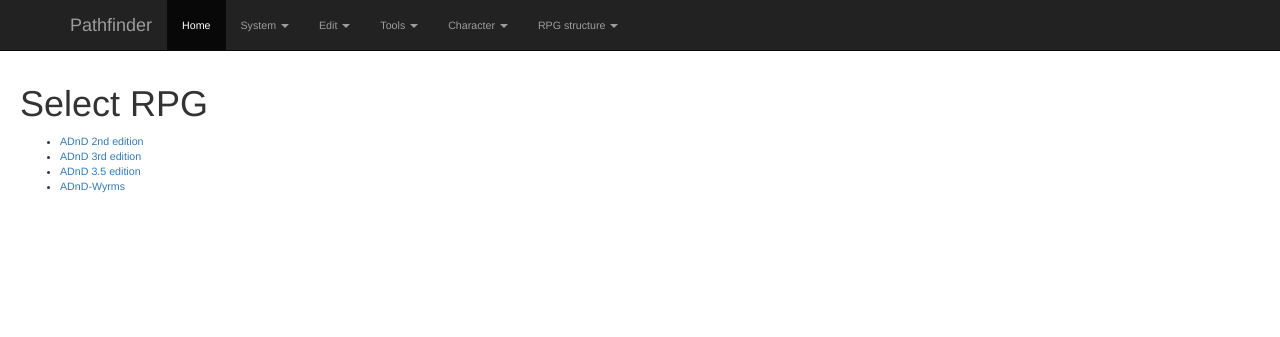
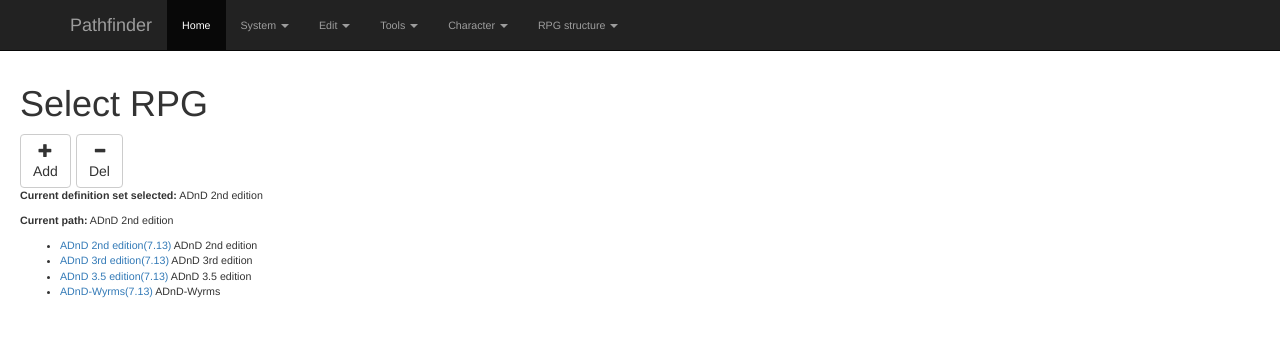
Before and after one commit to d2emon/pathfinder-helper, a Flask app: page /rpg in a window 1280 px wide. Shown: the top 337 px of the page. Run offline with Flask 2, Linux system fonts and the light colour scheme; some libraries are stand-ins or nearby versions.

Commit message:
RPG list first

```diff
--- /dev/null
+++ b/web/models.py
@@ -0,0 +1,60 @@
+#! /usr/bin/env python
+# -*- coding:utf-8 -*-
+
+class PlayerCharacter:
+    def __init__(self, id=0, name="Character"):
+        self.id = id
+        self.name = name
+        self.attributes = "10, 10, 10, 10, 10, 10"
+        self.HP = 8
+        self.AC = 10
+        self.saving_throw = "10, 10, 10"
+        self.hands = ["+12", "-"]
+        self.level = "2(1000xp)"
+
+    def prev(self):
+        if self.id > 1:
+            return self.id - 2
+        else:
+            return 0
+
+    def next(self):
+        if self.id < 6:
+            return self.id
+        else:
+            return 5
+
+    def link(self):
+        from flask.helpers import url_for
+        return url_for("charsheet", char_id=self.id)
+
+
+class RPG:
+    def __init__(self, id=0, name="RPG"):
+        self.id = id
+        self.name = name
+        self.version = "7.13"
+        self.path = self.name
+        self.website = ""
+
+    def link(self):
+        from flask.helpers import url_for
+        return url_for("select_rpg", rpg_id=self.id)
+
+
+pc = [
+    PlayerCharacter(1, "Char1"),
+    PlayerCharacter(2, "Char2"),
+    PlayerCharacter(3, "Char3"),
+    PlayerCharacter(4, "Char4"),
+    PlayerCharacter(5, "Char5"),
+    PlayerCharacter(6, "Char6"),
+    ]
+
+
+games = [
+    RPG(1, "ADnD 2nd edition"),
+    RPG(2, "ADnD 3rd edition"),
+    RPG(3, "ADnD 3.5 edition"),
+    RPG(4, "ADnD-Wyrms"),
+    ]
--- a/web/templates/rpg.html
+++ b/web/templates/rpg.html
@@ -1,10 +1,18 @@
 {% extends "rpa.html" %}
 {% block content %}
 <h1>Select RPG</h1>
+<div class="btn-toolbar" role="toolbar" aria-label="toolbar">
+  <button type="button" class="btn btn-default"><span class="glyphicon glyphicon-plus" aria-hidden="true"></span><br>Add</button>
+  <button type="button" class="btn btn-default"><span class="glyphicon glyphicon-minus" aria-hidden="true"></span><br>Del</button>
+</div>
+<div>
+  <p><strong>Current definition set selected:</strong> {{selected.name}}</p>
+  <p><strong>Current path:</strong> {{selected.path}}</p>
+</div>
 {% if games %}
 <ul>
   {% for rpg in games %}
-  <li><a href="{{ url_for('select_rpg', rpg_id=rpg.id) }}">{{rpg.name}}</a></li>
+  <li><a href="{{ rpg.link() }}">{{rpg.name}}({{rpg.version}})</a> {{rpg.path}} {{rpg.website}}</li>
   {% endfor %}
 </ul>
 {% else %}
--- a/web/views/__init__.py
+++ b/web/views/__init__.py
@@ -1,70 +1,13 @@
 #! /usr/bin/env python
 # -*- coding:utf-8 -*-
 from web import app
+from web.models import games, pc
 from flask import g, render_template, redirect
 from flask.helpers import url_for
 
 
 # from web.views.char import character, new_character, edit_character
 # from web.views.fraction import fraction, new_fraction, edit_fraction
-
-
-wilderness1 = [
-    {"id": 0, "title": "Пустынная", "chance": 5},
-    {"id": 1, "title": "Дикая", "chance": 8},
-    {"id": 2, "title": "Обитаемая", "chance": 10},
-    {"id": 3, "title": "Густонаселенная", "chance": 12},
-]
-
-class PlayerCharacter:
-    def __init__(self, id=0, name="Character"):
-        self.id = id
-        self.name = name
-        self.attributes = "10, 10, 10, 10, 10, 10"
-        self.HP = 8
-        self.AC = 10
-        self.saving_throw = "10, 10, 10"
-        self.hands = ["+12", "-"]
-        self.level = "2(1000xp)"
-
-    def prev(self):
-        if self.id > 1:
-            return self.id - 2
-        else:
-            return 0
-
-    def next(self):
-        if self.id < 6:
-            return self.id
-        else:
-            return 5
-
-    def link(self):
-        return url_for("charsheet", char_id=self.id)
-
-
-class RPG:
-    def __init__(self, id=0, name="RPG"):
-        self.id = id
-        self.name = name
-
-
-pc = [
-    PlayerCharacter(1, "Char1"),
-    PlayerCharacter(2, "Char2"),
-    PlayerCharacter(3, "Char3"),
-    PlayerCharacter(4, "Char4"),
-    PlayerCharacter(5, "Char5"),
-    PlayerCharacter(6, "Char6"),
-    ]
-
-
-games = [
-    RPG(1, "ADnD 2nd edition"),
-    RPG(2, "ADnD 3rd edition"),
-    RPG(3, "ADnD 3.5 edition"),
-    RPG(4, "ADnD-Wyrms"),
-    ]
 
 
 @app.route("/")
@@ -74,7 +17,6 @@
 
 @app.route("/char")
 def char_list():
-    global pc
     g.pc = pc
     selected = pc[0]
     return redirect(url_for("charsheet", char_id=selected.id))
@@ -85,7 +27,6 @@
     if char_id <= 0:
         return redirect(url_for("char_list"))
 
-    global pc
     g.pc = pc
     g.selected = pc[char_id - 1]
     return render_template("char.html")
@@ -93,8 +34,9 @@
 
 @app.route("/rpg")
 def rpg_list():
-    global games
-    return render_template("rpg.html", games=games)
+    rpg_id = 0
+
+    return render_template("rpg.html", games=games, selected=games[rpg_id])
 
 
 @app.route("/rpg/<int:rpg_id>")
@@ -102,6 +44,5 @@
     if rpg_id <= 0:
         return redirect(url_for("rpg_list"))
 
-    global games
     rpg = games[rpg_id - 1]
     return redirect(url_for("char_list"))
```
